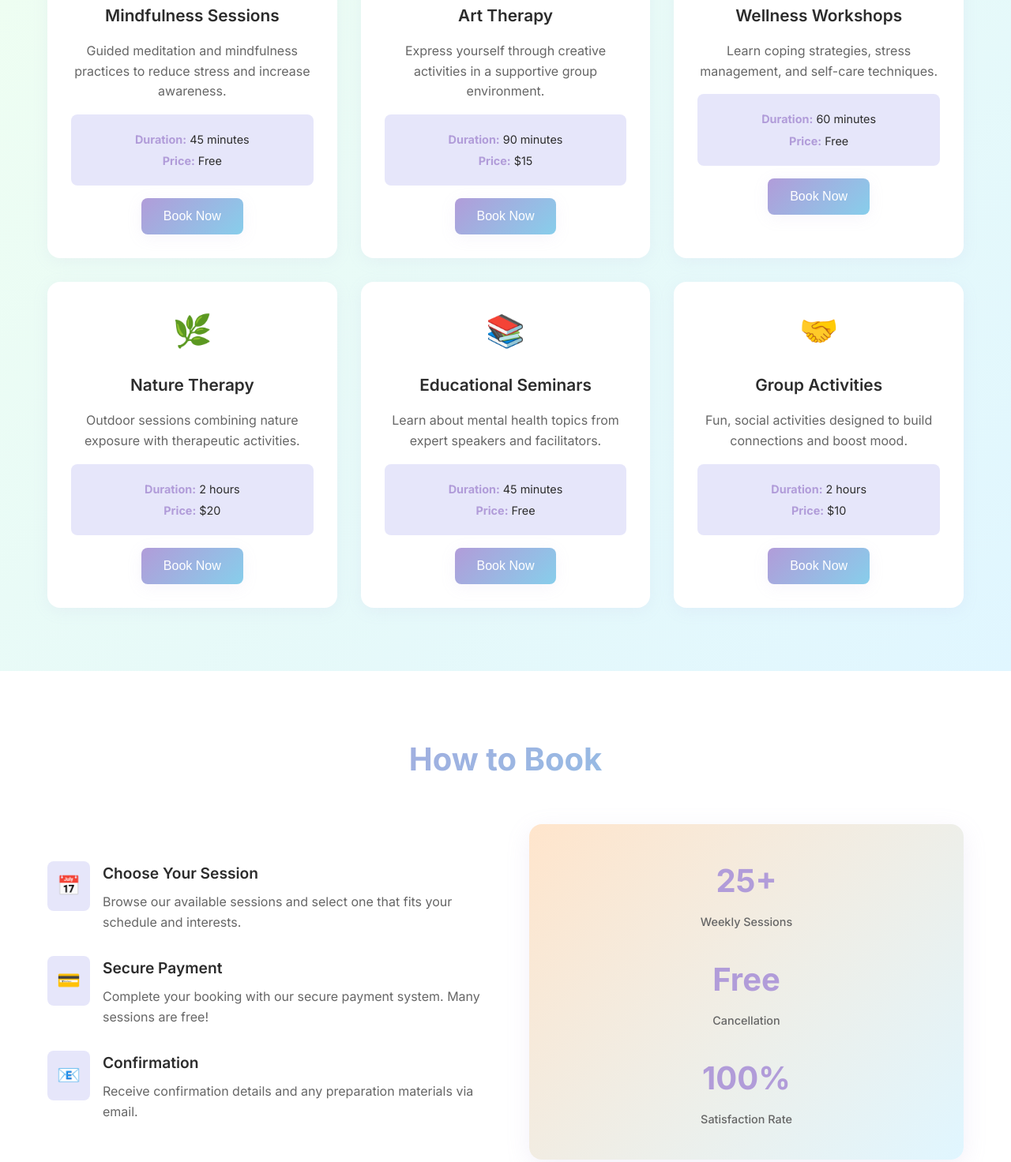
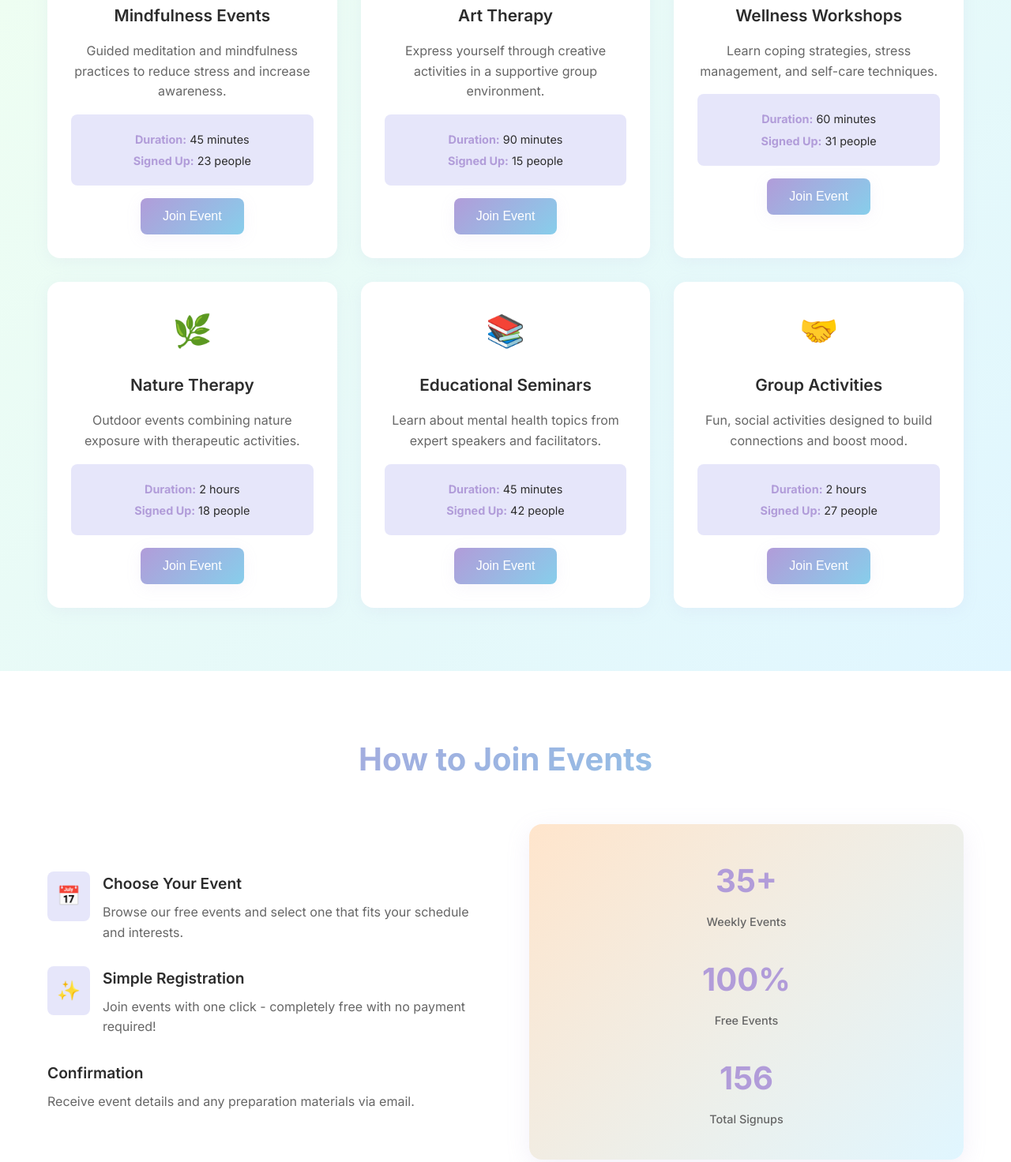
Before and after one commit to Melsonwang1/proid, a website: page book-sessions.html in a window 1280 px wide. Shown: the part 1105-2577 px from the top of the page at 79% size. Drawn offline with Linux system fonts and the light colour scheme.

Commit message:
Update "Book Sessions" to "Book Events" across multiple HTML files for consistency and clarity

```diff
--- a/book-sessions.html
+++ b/book-sessions.html
@@ -3,8 +3,8 @@
 <head>
     <meta charset="UTF-8">
     <meta name="viewport" content="width=device-width, initial-scale=1.0">
-    <title>Book Sessions - EASE</title>
-    <meta name="description" content="Book wellness sessions, workshops, and group activities to support your mental health journey.">
+    <title>Book Events - EASE</title>
+    <meta name="description" content="Book free wellness events, workshops, and group activities to support your mental health journey.">
     <link rel="preconnect" href="https://fonts.googleapis.com">
     <link rel="preconnect" href="https://fonts.gstatic.com" crossorigin>
     <link href="https://fonts.googleapis.com/css2?family=Inter:wght@300;400;500;600;700&display=swap" rel="stylesheet">
@@ -21,7 +21,7 @@
             <div class="nav-menu" id="nav-menu">
                 <a href="index.html" class="nav-link">Home</a>
                 <a href="peer-support.html" class="nav-link">Peer Support</a>
-                <a href="book-sessions.html" class="nav-link active">Book Sessions</a>
+                <a href="book-sessions.html" class="nav-link active">Book Events</a>
                 <a href="resources.html" class="nav-link">Resources</a>
                 <a href="find-therapist.html" class="nav-link">Find a Therapist</a>
                 <a href="index.html#contact" class="nav-link">Contact</a>
@@ -39,15 +39,15 @@
         <div class="hero-container">
             <div class="hero-content">
                 <h1 class="hero-title">
-                    <span class="hero-ease">Book Sessions</span>
-                    <span class="hero-subtitle">Gentle activities and workshops at your pace</span>
+                    <span class="hero-ease">Book Events</span>
+                    <span class="hero-subtitle">Free wellness events and workshops at your pace</span>
                 </h1>
                 <p class="hero-description">
-                    Discover calming wellness sessions and workshops designed for your comfort.
-                    Book what interests you, when you're ready—simple, accessible, and pressure-free.
+                    Discover free wellness events and workshops designed for your comfort.
+                    Join what interests you, when you're ready—simple, accessible, and completely free.
                 </p>
                 <div class="hero-buttons">
-                    <button class="btn btn-primary">Browse Sessions</button>
+                    <button class="btn btn-primary">Browse Events</button>
                     <button class="btn btn-secondary">View Calendar</button>
                 </div>
             </div>
@@ -57,17 +57,17 @@
     <!-- Session Types Section -->
     <section class="services">
         <div class="container">
-            <h2 class="section-title">Available Sessions</h2>
+            <h2 class="section-title">Available Events</h2>
             <div class="services-grid">
                 <div class="service-card">
                     <div class="service-icon">🧘‍♀️</div>
-                    <h3>Mindfulness Sessions</h3>
+                    <h3>Mindfulness Events</h3>
                     <p>Guided meditation and mindfulness practices to reduce stress and increase awareness.</p>
                     <div class="session-details">
                         <p><strong>Duration:</strong> 45 minutes</p>
-                        <p><strong>Price:</strong> Free</p>
+                        <p><strong>Signed Up:</strong> 23 people</p>
                     </div>
-                    <button class="btn btn-primary">Book Now</button>
+                    <button class="btn btn-primary">Join Event</button>
                 </div>
                 <div class="service-card">
                     <div class="service-icon">🎨</div>
@@ -75,9 +75,9 @@
                     <p>Express yourself through creative activities in a supportive group environment.</p>
                     <div class="session-details">
                         <p><strong>Duration:</strong> 90 minutes</p>
-                        <p><strong>Price:</strong> $15</p>
+                        <p><strong>Signed Up:</strong> 15 people</p>
                     </div>
-                    <button class="btn btn-primary">Book Now</button>
+                    <button class="btn btn-primary">Join Event</button>
                 </div>
                 <div class="service-card">
                     <div class="service-icon">💪</div>
@@ -85,19 +85,19 @@
                     <p>Learn coping strategies, stress management, and self-care techniques.</p>
                     <div class="session-details">
                         <p><strong>Duration:</strong> 60 minutes</p>
-                        <p><strong>Price:</strong> Free</p>
+                        <p><strong>Signed Up:</strong> 31 people</p>
                     </div>
-                    <button class="btn btn-primary">Book Now</button>
+                    <button class="btn btn-primary">Join Event</button>
                 </div>
                 <div class="service-card">
                     <div class="service-icon">🌿</div>
                     <h3>Nature Therapy</h3>
-                    <p>Outdoor sessions combining nature exposure with therapeutic activities.</p>
+                    <p>Outdoor events combining nature exposure with therapeutic activities.</p>
                     <div class="session-details">
                         <p><strong>Duration:</strong> 2 hours</p>
-                        <p><strong>Price:</strong> $20</p>
+                        <p><strong>Signed Up:</strong> 18 people</p>
                     </div>
-                    <button class="btn btn-primary">Book Now</button>
+                    <button class="btn btn-primary">Join Event</button>
                 </div>
                 <div class="service-card">
                     <div class="service-icon">📚</div>
@@ -105,9 +105,9 @@
                     <p>Learn about mental health topics from expert speakers and facilitators.</p>
                     <div class="session-details">
                         <p><strong>Duration:</strong> 45 minutes</p>
-                        <p><strong>Price:</strong> Free</p>
+                        <p><strong>Signed Up:</strong> 42 people</p>
                     </div>
-                    <button class="btn btn-primary">Book Now</button>
+                    <button class="btn btn-primary">Join Event</button>
                 </div>
                 <div class="service-card">
                     <div class="service-icon">🤝</div>
@@ -115,9 +115,9 @@
                     <p>Fun, social activities designed to build connections and boost mood.</p>
                     <div class="session-details">
                         <p><strong>Duration:</strong> 2 hours</p>
-                        <p><strong>Price:</strong> $10</p>
+                        <p><strong>Signed Up:</strong> 27 people</p>
                     </div>
-                    <button class="btn btn-primary">Book Now</button>
+                    <button class="btn btn-primary">Join Event</button>
                 </div>
             </div>
         </div>
@@ -126,29 +126,28 @@
     <!-- Booking Information -->
     <section class="about">
         <div class="container">
-            <h2 class="section-title">How to Book</h2>
+            <h2 class="section-title">How to Join Events</h2>
             <div class="about-grid">
                 <div class="about-text">
                     <div class="features">
                         <div class="feature">
                             <div class="feature-icon">📅</div>
                             <div class="feature-content">
-                                <h3>Choose Your Session</h3>
-                                <p>Browse our available sessions and select one that fits your schedule and interests.</p>
+                                <h3>Choose Your Event</h3>
+                                <p>Browse our free events and select one that fits your schedule and interests.</p>
                             </div>
                         </div>
                         <div class="feature">
-                            <div class="feature-icon">💳</div>
+                            <div class="feature-icon">✨</div>
                             <div class="feature-content">
-                                <h3>Secure Payment</h3>
-                                <p>Complete your booking with our secure payment system. Many sessions are free!</p>
+                                <h3>Simple Registration</h3>
+                                <p>Join events with one click - completely free with no payment required!</p>
                             </div>
                         </div>
                         <div class="feature">
-                            <div class="feature-icon">📧</div>
                             <div class="feature-content">
                                 <h3>Confirmation</h3>
-                                <p>Receive confirmation details and any preparation materials via email.</p>
+                                <p>Receive event details and any preparation materials via email.</p>
                             </div>
                         </div>
                     </div>
@@ -156,16 +155,16 @@
                 <div class="about-visual">
                     <div class="stats-container">
                         <div class="stat">
-                            <div class="stat-number">25+</div>
-                            <div class="stat-label">Weekly Sessions</div>
-                        </div>
-                        <div class="stat">
-                            <div class="stat-number">Free</div>
-                            <div class="stat-label">Cancellation</div>
+                            <div class="stat-number">35+</div>
+                            <div class="stat-label">Weekly Events</div>
                         </div>
                         <div class="stat">
                             <div class="stat-number">100%</div>
-                            <div class="stat-label">Satisfaction Rate</div>
+                            <div class="stat-label">Free Events</div>
+                        </div>
+                        <div class="stat">
+                            <div class="stat-number">156</div>
+                            <div class="stat-label">Total Signups</div>
                         </div>
                     </div>
                 </div>
```
Also changed, not shown: find-therapist.html (+1 -19 lines), index.html (+1 -1 lines), peer-support.html (+1 -1 lines), resources.html (+1 -1 lines).
